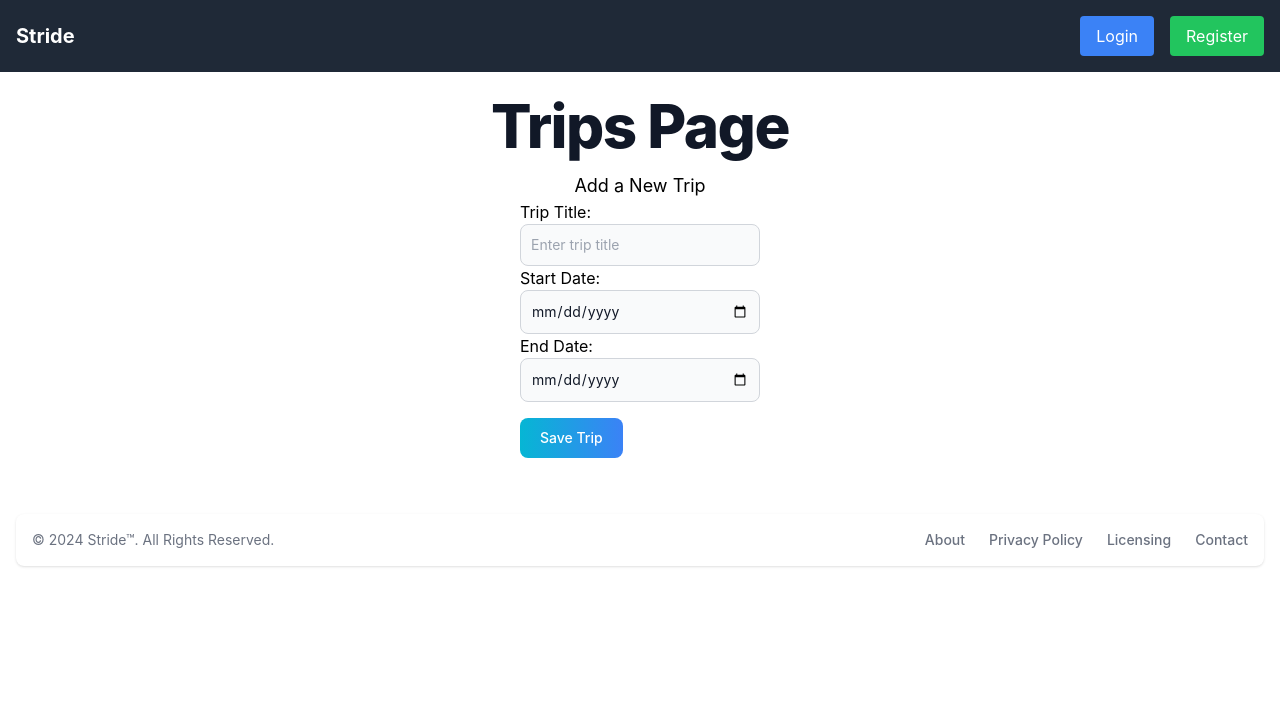
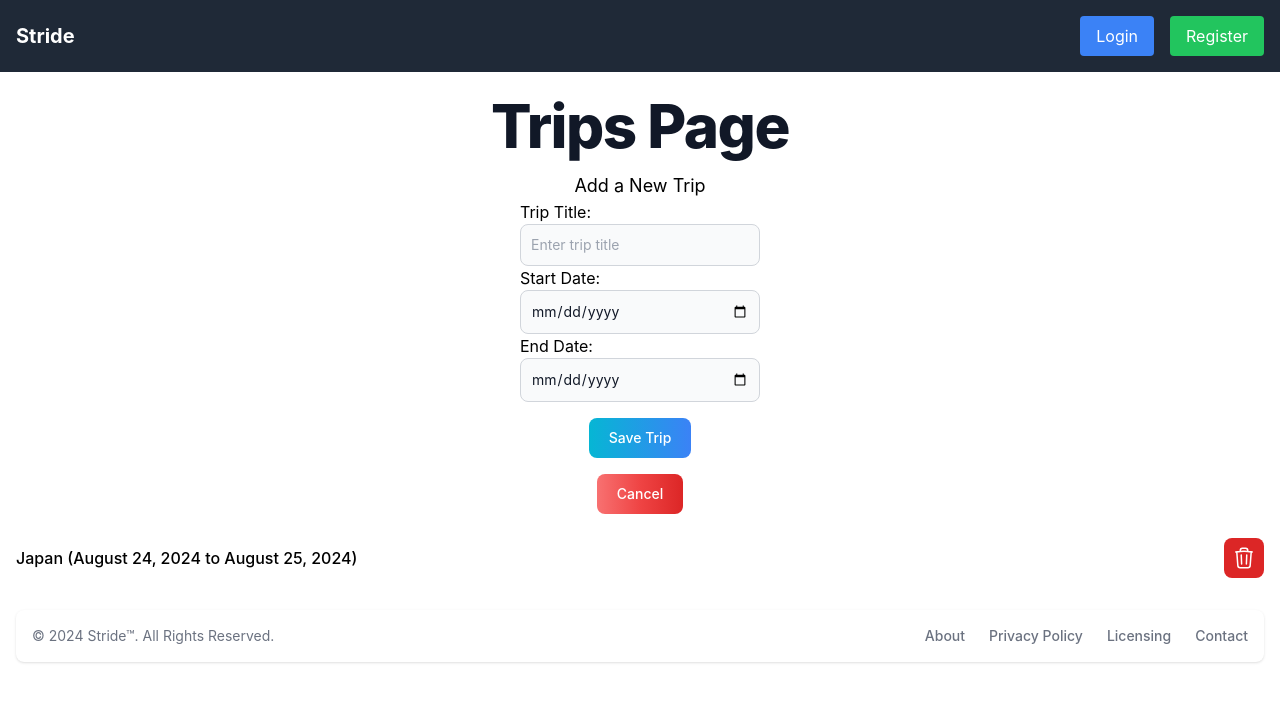
Before and after one commit to troyrice13/stride-app, a React (Vite) app: page /itinerary in a window 1280 px wide. Both pictures are taken after a click on the button "Add Trip". Shown: the top 702 px of the page. Built offline with nearby package versions, Linux system fonts and the light colour scheme.

Commit message:
trips page - delete, cancel, add tri

```diff
--- a/src/components/AddTripForm.jsx
+++ b/src/components/AddTripForm.jsx
@@ -14,6 +14,12 @@ export default function AddTripForm({ onSubmit }) {
 
 const handleFormSubmit = (e) => {
     e.preventDefault();
+
+    if (new Date(formData.startDate) > new Date(formData.endDate)) {
+        alert('End date must be after the start date.');
+        return;
+    }
+
     onSubmit(formData)
     setFormData({ title: '', startDate: '', endDate: '' })
 }
@@ -56,7 +62,9 @@ return (
                 className="bg-gray-50 border border-gray-300 text-gray-900 text-sm rounded-lg focus:ring-blue-500 focus:border-lue-500 block w-full p-2.5"
                 />
             </div>
+            <div className='flex justify-center'>
             <button type='submit' className="text-white bg-gradient-to-r from-cyan-500 to-blue-500 hover:bg-gradient-to-bl focus:ring-4 focus:outline-none focus:ring-cyan-300 dark:focus:ring-cyan-800 font-medium rounded-lg text-sm px-5 py-2.5 my-4">Save Trip</button>
+            </div>
         </form>
     </div>
 )
--- a/src/pages/Itinerary.jsx
+++ b/src/pages/Itinerary.jsx
@@ -2,12 +2,23 @@ import React, { useState } from "react";
 import AddTripForm from "../components/AddTripForm";
 
 export default function Itinerary() {
-const [trips, setTrips] = useState([]);
-const [isFormVisible, setIsFormVisible] = useState(false)
+const [trips, setTrips] = useState([{
+    title: 'Japan',
+    startDate: '08/24/2024',
+    endDate: '08/25/2024'
+}]);
+const [isFormVisible, setIsFormVisible] = useState(false);
+const [confirmationMessage, setConfirmationMessage] = useState('')
 
 const handleAddTrip = (newTrip) => {
     setTrips([...trips, { ...newTrip, id: Date.now() }])
-    setIsFormVisible(!isFormVisible)
+    setIsFormVisible(false);
+    setConfirmationMessage('Trip added successfully!');
+    setTimeout(() => setConfirmationMessage(''), 3000)
+}
+
+const handleDeleteTrip = (id) => {
+    setTrips(trips.filter(trip => trip.id !== id))
 }
 
 const formatDate = (dateString) => {
@@ -33,16 +44,57 @@ const formatDate = (dateString) => {
           )}
 
           {/* Form for Adding Trip */}
-          {isFormVisible && <AddTripForm onSubmit={handleAddTrip} />}
+                {isFormVisible && (
+        <div>
+          <AddTripForm onSubmit={handleAddTrip} />
+
+          {/* Button Container for Centering Save and Cancel Buttons */}
+          <div className="flex justify-center space-x-4">
+            <button onClick={() => setIsFormVisible(false)} className="text-white bg-gradient-to-r from-red-400 via-red-500 to-red-600 hover:bg-gradient-to-br focus:ring-4 focus:outline-none focus:ring-red-300 dark:focus:ring-red-800 font-medium rounded-lg text-sm px-5 py-2.5">
+              Cancel
+            </button>
+          </div>
+        </div>
+      )}
 
           {/* List of Trips */}
+        {trips.length === 0 ? (
+            <div className="text-gray-500 my-6">
+                No trips added yet. Click "Add Trip" to create one.
+            </div>
+
+          ) : (
           <ul className="flex flex-col divide-y divide-gray-200 mt-6 w-full text-center">
             {trips.map((trip) => (
-              <li key={trip.id} className="pb-3 sm:pb-4 font-medium  hover:bg-gray-50">
-                {trip.title} ({formatDate(trip.startDate)} to {formatDate(trip.endDate)})
-              </li>
+                <li key={trip.id} className="pb-3 sm:pb-4 font-medium hover:bg-gray-50 flex justify-between items-center px-4">
+                <span>
+                    {trip.title} ({formatDate(trip.startDate)} to {formatDate(trip.endDate)})
+                </span>
+                <button
+                    className="p-2 bg-red-600 hover:bg-red-700 focus:outline-none focus:ring-2 focus:ring-red-300 text-white rounded-lg"
+                    aria-label="Delete trip"
+                    onClick={() => handleDeleteTrip(trip.id)} // Make sure to define this function
+                >
+                    <svg
+                    xmlns="http://www.w3.org/2000/svg"
+                    fill="none"
+                    viewBox="0 0 24 24"
+                    strokeWidth={1.5}
+                    stroke="currentColor"
+                    className="w-6 h-6"
+                    >
+                    <path
+                        strokeLinecap="round"
+                        strokeLinejoin="round"
+                        d="m14.74 9-.346 9m-4.788 0L9.26 9m9.968-3.21c.342.052.682.107 1.022.166m-1.022-.165L18.16 19.673a2.25 2.25 0 0 1-2.244 2.077H8.084a2.25 2.25 0 0 1-2.244-2.077L4.772 5.79m14.456 0a48.108 48.108 0 0 0-3.478-.397m-12 .562c.34-.059.68-.114 1.022-.165m0 0a48.11 48.11 0 0 1 3.478-.397m7.5 0v-.916c0-1.18-.91-2.164-2.09-2.201a51.964 51.964 0 0 0-3.32 0c-1.18.037-2.09 1.022-2.09 2.201v.916m7.5 0a48.667 48.667 0 0 0-7.5 0"
+                    />
+                    </svg>
+                </button>
+                </li>
             ))}
-          </ul>
+            </ul>
+            )}
+          {confirmationMessage && <div className='text-green-500'>{confirmationMessage}</div>}
         </div>
       );
 }
```
